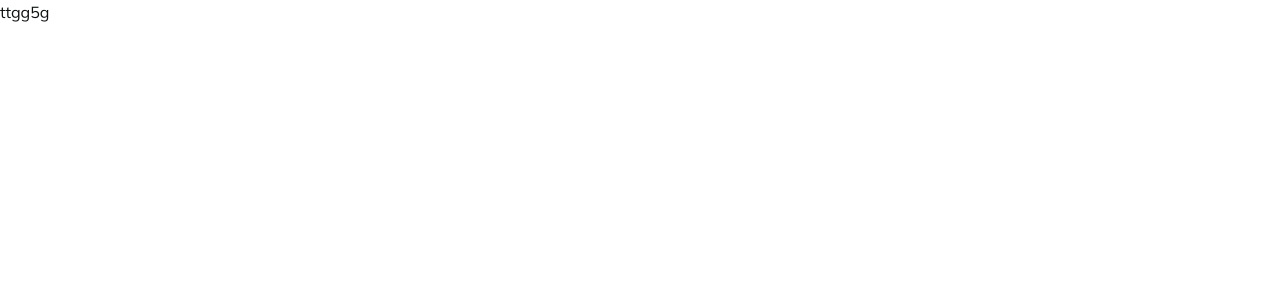
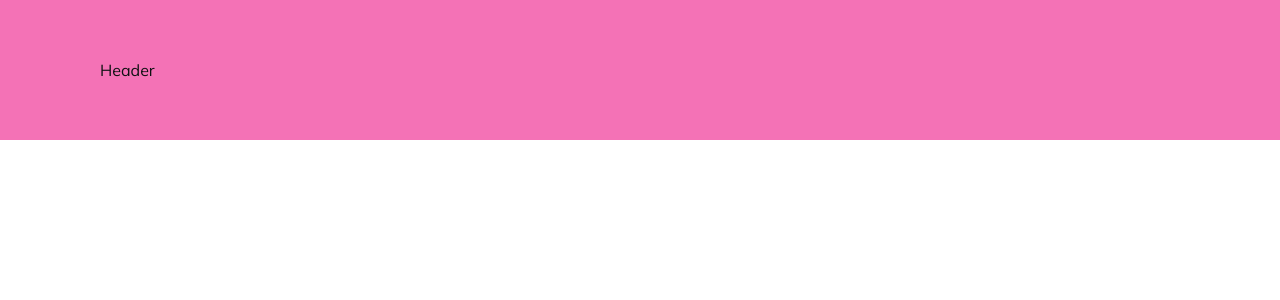
Before and after one commit to JacekLiman/photography-portfolio, a React (Vite) app: page / in a window 1280 px wide. Shown: the top 300 px of the page. Built offline with nearby package versions, Linux system fonts and the light colour scheme; a web font is replaced by a local one.

Commit message:
add router

```diff
--- a/src/App.tsx
+++ b/src/App.tsx
@@ -1,8 +1,30 @@
+import {
+  BrowserRouter as Router,
+  Routes,
+  Route,
+  useLocation,
+} from "react-router-dom";
 
-
+import Header from "./components/Header";
+import Home from "./pages/Home";
+import About from "./pages/About";
+import Portfolio from "./pages/Portfolio";
+import Contact from "./pages/Contact";
 
 function App() {
-  return <div>ttgg5g</div>;
+  return (
+    <div>
+      <Router>
+        <Header />
+        <Routes>
+          <Route path="/" element={<Home />} />
+          <Route path="/about" element={<About />} />
+          <Route path="/portfolio" element={<Portfolio />} />
+          <Route path="/contact" element={<Contact />} />
+        </Routes>
+      </Router>
+    </div>
+  );
 }
 
 export default App;
--- a/src/components/Header.tsx
+++ b/src/components/Header.tsx
@@ -1,5 +1,15 @@
+import Socials from "./Socials";
+import Logo from "../assets/img/header/logo.svg";
+import MobileNav from "./MobileNav";
+
+import { Link } from "react-router-dom";
+
 const Header = () => {
-  return <header>Header</header>;
+  return (
+    <header className="fixed w-full px-[30px] lg:px-[100px] bg-pink-400 z-50 h-[100px] lg:h-[140px] flex  items-center ">
+      Header
+    </header>
+  );
 };
 
 export default Header;
--- /dev/null
+++ b/src/components/MobileNav.tsx
@@ -0,0 +1,5 @@
+const MobileNAv = () => {
+  return <div>MobileNAv</div>;
+};
+
+export default MobileNAv;
--- /dev/null
+++ b/src/components/Socials.tsx
@@ -0,0 +1,5 @@
+const Socials = () => {
+  return <div>Socials</div>;
+};
+
+export default Socials;
--- /dev/null
+++ b/src/pages/About.tsx
@@ -0,0 +1,5 @@
+const About = () => {
+  return <div>About</div>;
+};
+
+export default About;
--- /dev/null
+++ b/src/pages/Contact.tsx
@@ -0,0 +1,5 @@
+const Contact = () => {
+  return <div>Contact</div>;
+};
+
+export default Contact;
--- /dev/null
+++ b/src/pages/Home.tsx
@@ -0,0 +1,5 @@
+const Home = () => {
+  return <div>Home</div>;
+};
+
+export default Home;
--- /dev/null
+++ b/src/pages/Portfolio.tsx
@@ -0,0 +1,5 @@
+const Portfolio = () => {
+  return <div>Portfolio</div>;
+};
+
+export default Portfolio;
```
